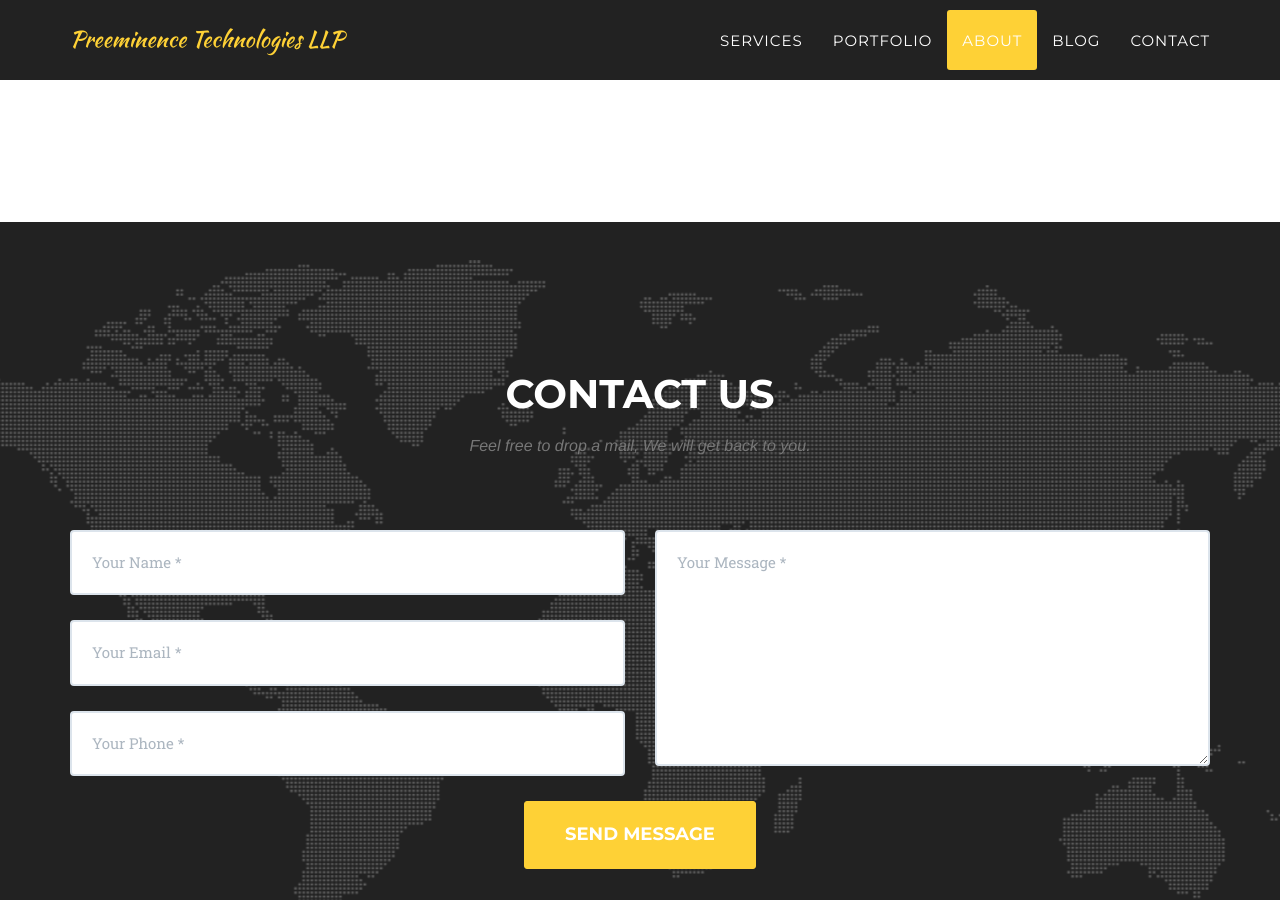
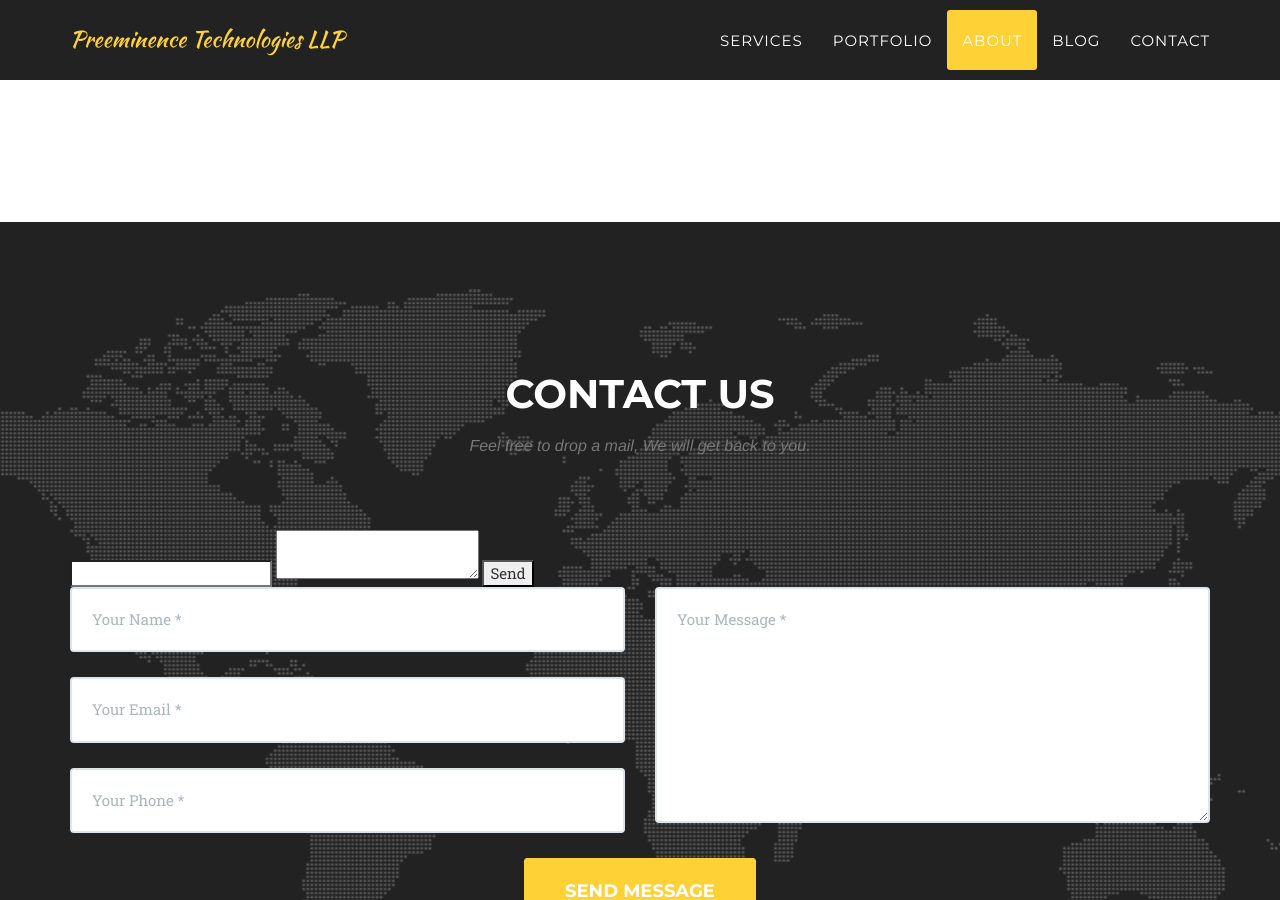
Before and after one commit to preemynence/preemynence.github.io, a Jekyll site: the page built from index.html, in a window 1280 px wide and 900 px high, scrolled down 3841 px. Built offline with Jekyll 4.4.1, drawn with Linux system fonts in a browser that asks for light colours; some web fonts are replaced.

Commit message:
testing email

```diff
--- a/_includes/contact.html
+++ b/_includes/contact.html
@@ -4,6 +4,15 @@
                 <div class="col-lg-12 text-center">
                     <h2 class="section-heading">Contact Us</h2>
                     <h3 class="section-subheading text-muted">Feel free to drop a mail, We will get back to you.</h3>
+                </div>
+            </div>
+            <div class="row">
+                <div class="col-lg-12">
+                    <form action="http://formspree.io/vishalprajapati@gmail.com">
+                        <input type="email" name="_replyto">
+                        <textarea   name="body"></textarea>
+                        <input type="submit" value="Send">
+                    </form>
                 </div>
             </div>
             <div class="row">
```
Also changed, not shown: 1 other file.
